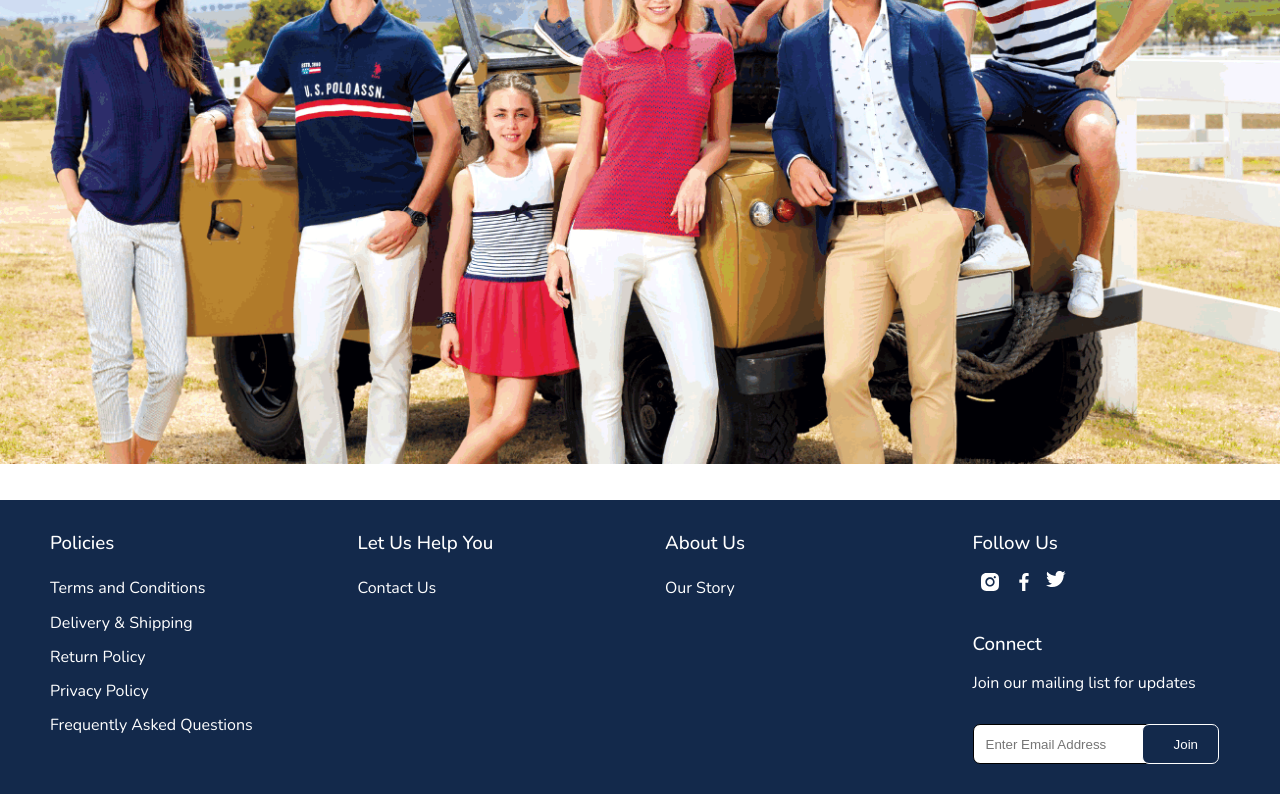
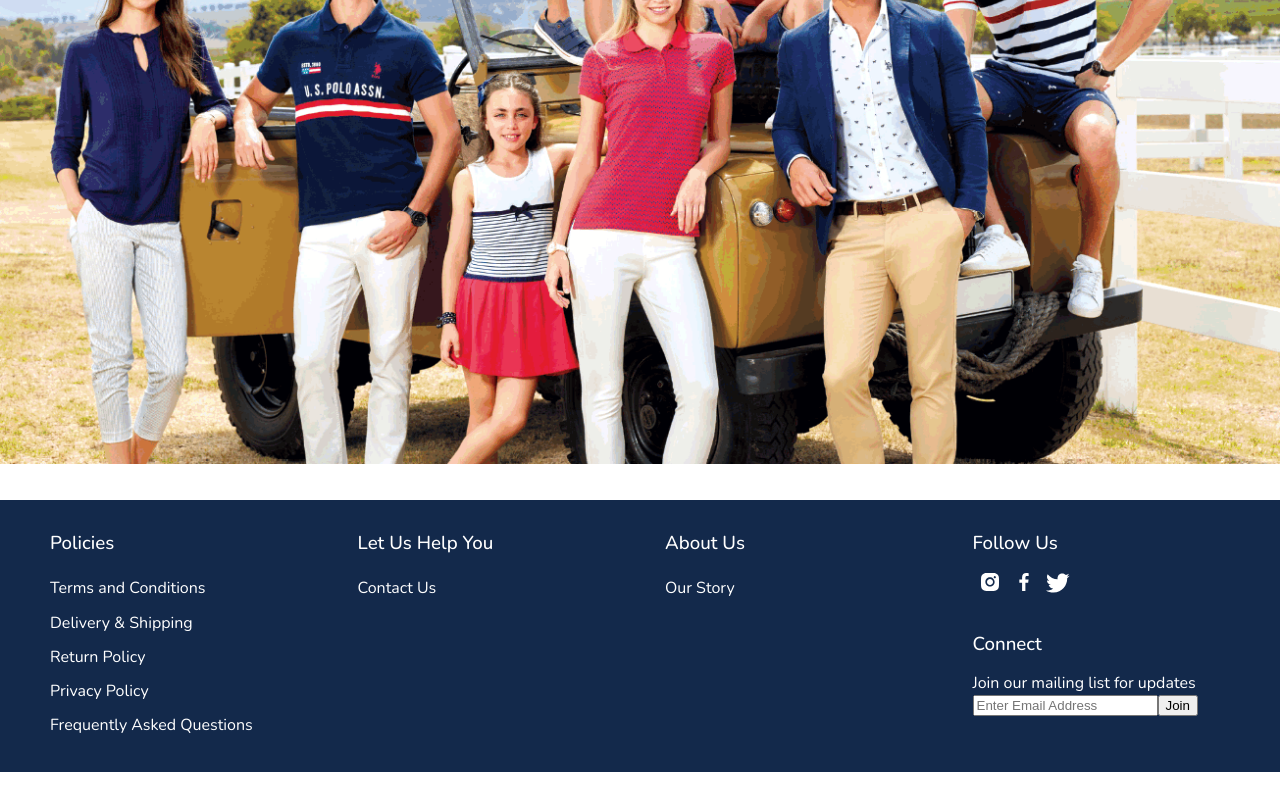
Before and after one commit to smitkalsariya/fashionify, a React (Vite) app: page / in a window 1280 px wide. Shown: the part 351-1151 px from the top of the page. Built offline with nearby package versions, Linux system fonts and the light colour scheme.

Commit message:
footer change

```diff
--- a/src/common/footer/index.jsx
+++ b/src/common/footer/index.jsx
@@ -6,7 +6,7 @@ import Twi from  '../../assets/icon/white-twitter.svg'
 
 export default function Footer() {
   return (
-    <div className='footer'>
+    <footer className='footer' style={{ minHeight: '300px' }}>
       <div className='footer-bg'>
         <div className='footer-grid'>
           <div className='footer-sec'>
@@ -42,29 +42,27 @@ export default function Footer() {
           <div className='footer-sec-4'>
             <h3>Follow Us</h3>
             <div className='footer-sec-4-icon'>
-              <a href="https://www.instagram.com/yourcompany" target="_blank" rel="noopener noreferrer">
-                <img src={Insta} alt="Instagram"></img>
+              <a href="https://www.instagram.com/yourcompany" target="_blank" rel="noopener noreferrer" aria-label="Follow us on Instagram">
+                <img src={Insta} alt="" width="24" height="24" />
               </a>
-              <a href="https://www.facebook.com/yourcompany" target="_blank" rel="noopener noreferrer">
-                <img src={Fac} alt="Facebook"></img>
+              <a href="https://www.facebook.com/yourcompany" target="_blank" rel="noopener noreferrer" aria-label="Follow us on Facebook">
+                <img src={Fac} alt="" width="24" height="24" />
               </a>
-              <a href="https://www.twitter.com/yourcompany" target="_blank" rel="noopener noreferrer">
-                <img src={Twi} alt="Twitter"></img>
+              <a href="https://www.twitter.com/yourcompany" target="_blank" rel="noopener noreferrer" aria-label="Follow us on Twitter">
+                <img src={Twi} alt="" width="24" height="24" />
               </a>
             </div>
-          <div>
-            <h3>Connect</h3>
+            <div>
+              <h3>Connect</h3>
             </div>
             <p>Join our mailing list for updates</p>
-            <div className='footer-singup'>
-            <input type="email" name="contact[email]" id="footer-EMAIL" placeholder="Enter Email Address"></input>
-            <input type="submit" id="footer-subscribe" value="Join"></input>
+            <div className='footer-signup'>
+              <input type="email" name="contact[email]" id="footer-EMAIL" placeholder="Enter Email Address" aria-label="Email address for newsletter" />
+              <input type="submit" id="footer-subscribe" value="Join" aria-label="Subscribe to newsletter" />
             </div>
           </div>
         </div>
-
       </div>
-
-    </div>
+    </footer>
   )
 }
```
